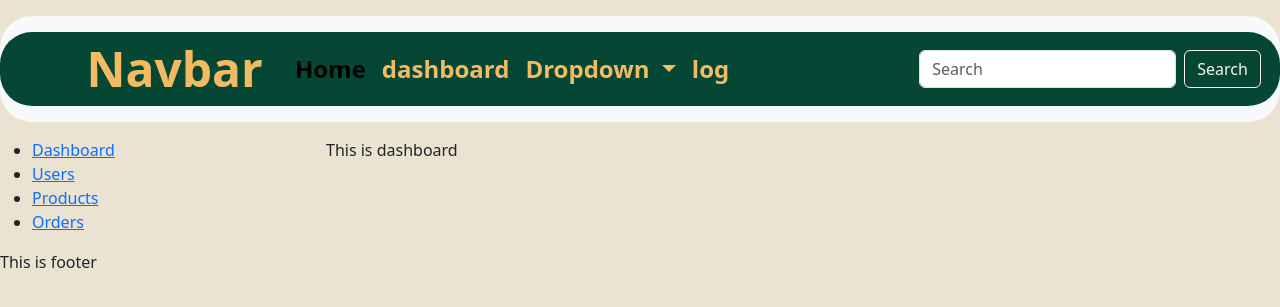
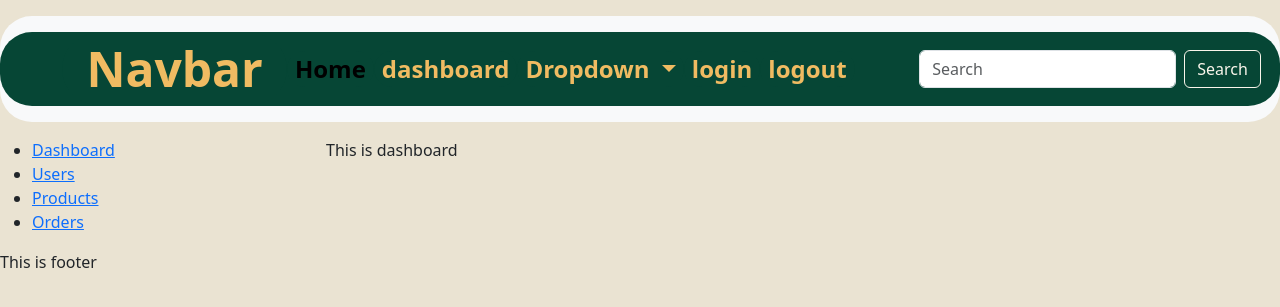
Before and after one commit to aashishChakradhar/agroFarm, a Django app: page /dashboard in a window 1280 px wide. Shown: the top 307 px of the page. Run offline with Django 4.2, Linux system fonts and the light colour scheme; some libraries are stand-ins or nearby versions.

Commit message:
added logout feature

```diff
--- a/agroFarm/urls.py
+++ b/agroFarm/urls.py
@@ -8,5 +8,6 @@ urlpatterns = [
     path('', views.Index.as_view(), name='home'),
     path('index',views.Index.as_view(),name='home'),
     path('login', views.Login_view.as_view(), name='login'),
+    path('logout', views.Logout_view.as_view(), name='logout'),
     path('dashboard', views.dashboardpageloader, name='dashboard'),
 ]
--- a/templates/theme-temp/header.html
+++ b/templates/theme-temp/header.html
@@ -36,7 +36,10 @@
                 </ul>
               </li>
               <li class="nav-item">
-                <a class="nav-link" href = {% url "agroFarm:login" %}>log</a>
+                <a class="nav-link" href = {% url "agroFarm:login" %}>login</a>
+              </li>
+              <li class="nav-item">
+                <a class="nav-link" href = {% url "agroFarm:logout" %}>logout</a>
               </li>
             </ul>
             <form class="d-flex" role="search">
```
Also changed, not shown: db.sqlite3.
